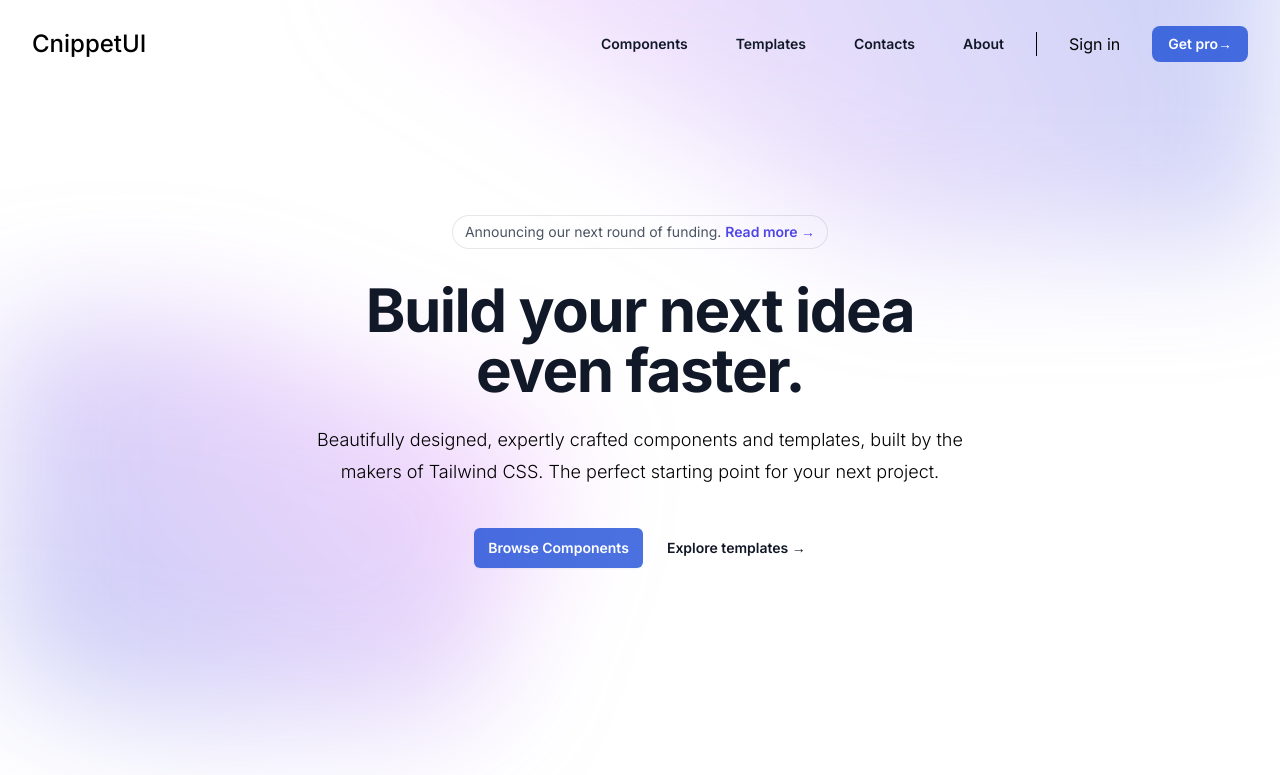
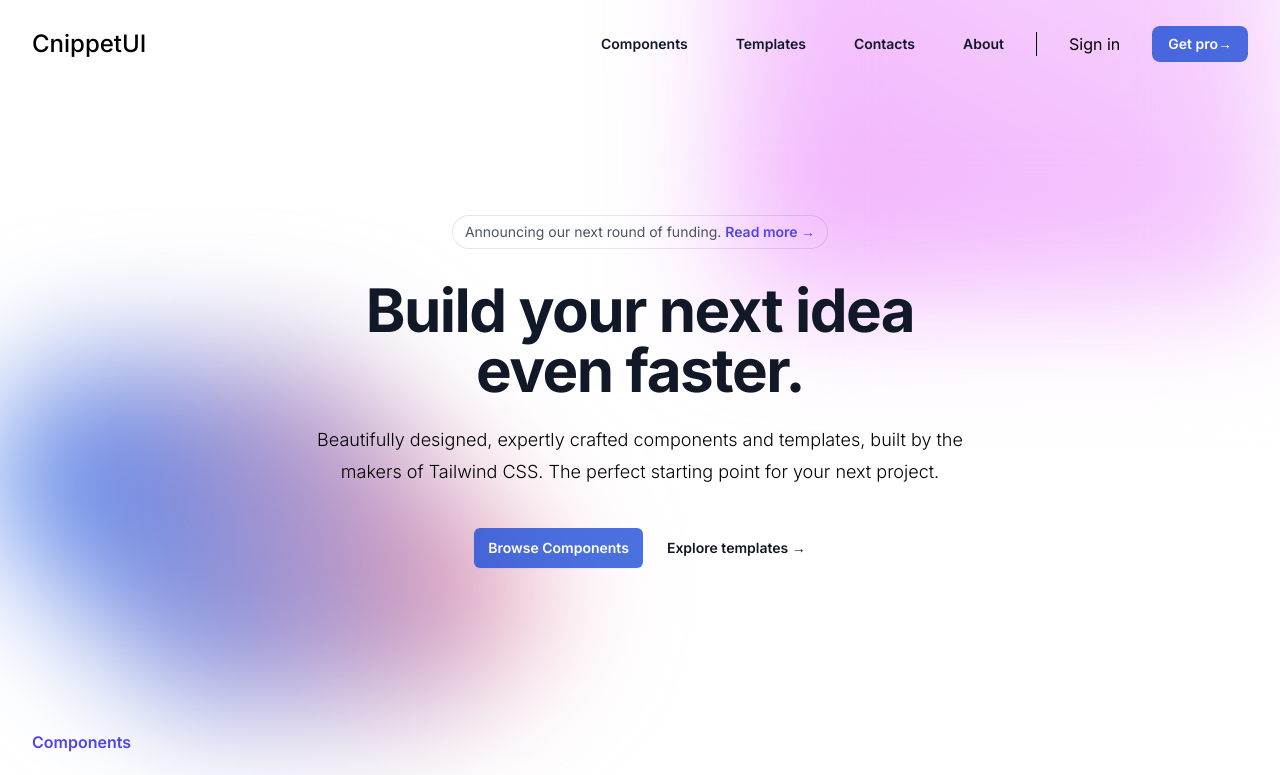
Before and after one commit to in-deepaknegi/cnippet-ui-v1.0.1, a Next.js app: page / in a window 1280 px wide. Shown: the top 775 px of the page. Built offline with nearby package versions, Linux system fonts and the light colour scheme.

Commit message:
misc changes

```diff
--- a/components/Navbar.jsx
+++ b/components/Navbar.jsx
@@ -9,7 +9,6 @@ const Navbar = () => {
     const toggleMobileMenu = () => {
         setMobileMenu(!mobilemenu);
     }
-
 
     return (
         <header className='absolute inset-x-0 top-0 z-50'>
--- a/pages/components/Hero.jsx
+++ b/pages/components/Hero.jsx
@@ -5,8 +5,8 @@ const Hero = () => {
     return (
         <section className="bg-white">
             <div className="relative isolate px-6 pt-14 lg:px-8 h-screen">
-                <div className="absolute inset-x-0 -top-40 -z-10 transform-gpu overflow-hidden blur-3xl sm:-top-80" aria-hidden="true">
-                    <div className="relative left-[calc(50%-11rem)] aspect-[1155/678] w-[36.125rem] -translate-x-1/2 rotate-[30deg] bg-gradient-to-tr from-blue-700 to-fuchsia-400  opacity-30 sm:left-[calc(50%-30rem)] sm:w-[60.1875rem]" ></div>
+                <div className="absolute inset-x-0 -z-10 transform-gpu overflow-hidden -top-44 blur-3xl" aria-hidden="true">
+                    <div className="relative left-[calc(80%-18rem)] aspect-[1155/678] w-[36.125rem] bg-gradient-to-tr bg-opacity-50 from-fuchsia-300 to-fuchsia-100 sm:right-0 sm:w-[50.1875rem]" ></div>
                 </div>
 
                 <div className="mx-auto max-w-2xl py-20">
@@ -29,8 +29,8 @@ const Hero = () => {
                     </div>
                 </div>
 
-                <div className="absolute inset-x-0 top-[calc(100%-20rem)] -z-10 transform-gpu overflow-hidden blur-3xl sm:top-[calc(100%-30rem)]" aria-hidden="true">
-                    <div className="relative left-[calc(50%+3rem)] aspect-[1155/678] w-[36.125rem] -translate-x-1/2 bg-gradient-to-b from-blue-700 to-fuchsia-400  opacity-30 sm:left-[calc(50%+36rem)] sm:w-[50.1875rem]" ></div>
+                <div className="absolute inset-x-0 top-[calc(100%-20rem)] -z-10 transform-gpu overflow-hidden blur-3xl sm:top-[45vh]" aria-hidden="true">
+                    <div className="relative left-[calc(50%-11rem)] aspect-[1155/778] w-[36.125rem] rotate-45 bg-gradient-to-tr from-blue-500 to-rose-300 bg-opacity-40 sm:left-0 sm:w-[32.1875rem]" ></div>
                 </div>
             </div>
         </section>
--- a/pages/home/Components.jsx
+++ b/pages/home/Components.jsx
@@ -79,7 +79,7 @@ const component = [
 
 const Components = () => {
     return (
-        <section className='mx-auto w-full px-4 sm:px-6 lg:px-8'>
+        <section className='relative isolate z-10 mx-auto w-full px-4 sm:px-6 lg:px-8'>
             <div className='max-w-2xl'>
                 <h2 className='text-base font-semibold leading-7 text-indigo-600'>Components</h2>
                 <p className='mt-4 text-4xl font-extrabold tracking-tight text-slate-900'>
--- a/pages/home/Main.jsx
+++ b/pages/home/Main.jsx
@@ -1,14 +1,21 @@
 "use client"
 
-import React from 'react'
+import React from 'react';
+import Image from 'next/image';
+import Grad1 from '@/public/gradient.jpg';
 
 const Main = () => {
 
     return (
         <section className="bg-white">
-            <div className="relative isolate px-6 pt-14 lg:px-8 h-screen">
-                <div className="absolute inset-x-0 -top-40 -z-10 transform-gpu overflow-hidden blur-3xl sm:-top-80" aria-hidden="true">
-                    <div className="relative left-[calc(50%-11rem)] aspect-[1155/678] w-[36.125rem] rotate-[30deg] bg-gradient-to-tr from-fuchsia-300 to-blue-700 opacity-30 sm:right-0 sm:w-[60.1875rem]" ></div>
+            <div className="relative isolate px-6 pt-14 lg:px-8">
+                <div className="absolute inset-x-0 -z-10 transform-gpu overflow-hidden -top-44 blur-3xl" aria-hidden="true">
+                    {/* <Image
+                        src={Grad1}
+                        alt='gradient-1'
+                        className='w-full h-full'
+                    /> */}
+                    <div className="relative left-[calc(80%-18rem)] aspect-[1155/678] w-[36.125rem] bg-gradient-to-tr bg-opacity-50 from-fuchsia-300 to-fuchsia-100 sm:right-0 sm:w-[50.1875rem]" ></div>
                 </div>
 
                 <div className="mx-auto max-w-2xl py-40">
@@ -34,8 +41,10 @@ const Main = () => {
                 {/* <div className="absolute inset-x-0 top-[calc(100%-20rem)] -z-10 transform-gpu overflow-hidden blur-3xl sm:top-[calc(100%-30rem)]" aria-hidden="true">
                     <div className="relative left-[calc(50%+3rem)] aspect-[1155/678] w-[36.125rem] -translate-x-1/2 bg-gradient-to-b from-blue-600 to-emerald-300 opacity-30 sm:left-0 sm:w-[50.1875rem]" ></div>
                 </div> */}
-                <div className="absolute inset-x-0 top-[calc(100%-20rem)] -z-10 transform-gpu overflow-hidden blur-3xl sm:top-[40vh]" aria-hidden="true">
-                    <div className="relative left-[calc(50%-11rem)] aspect-[1155/678] w-[36.125rem] rotate-[20deg] bg-gradient-to-tr from-blue-700 to-fuchsia-400 opacity-30 sm:left-[-10rem] sm:w-[42.1875rem]" ></div>
+
+                <div className="absolute inset-x-0 top-[calc(100%-20rem)] -z-10 transform-gpu overflow-hidden blur-3xl sm:top-[45vh]" aria-hidden="true">
+                    {/* <div className="relative left-[calc(50%-11rem)] aspect-[1155/678] w-[36.125rem] bg-gradient-to-tr from-blue-800 to-sky-300 bg-opacity-40 sm:left-[-10rem] sm:w-[42.1875rem]" ></div> */}
+                    <div className="relative left-[calc(50%-11rem)] aspect-[1155/778] w-[36.125rem] rotate-45 bg-gradient-to-tr from-blue-500 to-rose-300 bg-opacity-40 sm:left-0 sm:w-[32.1875rem]" ></div>
                 </div>
             </div>
         </section>
```
Also changed, not shown: 1 other file (tests, documents, lock files or other folders).
